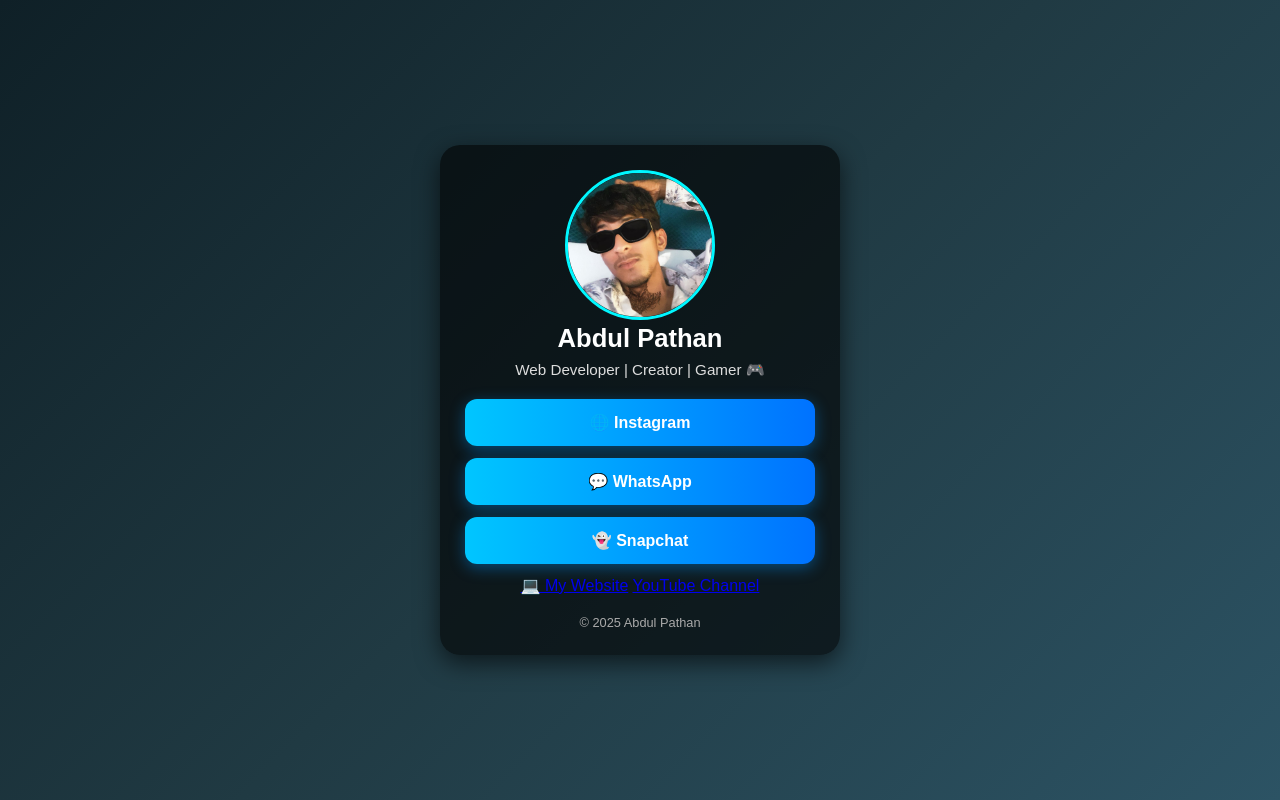
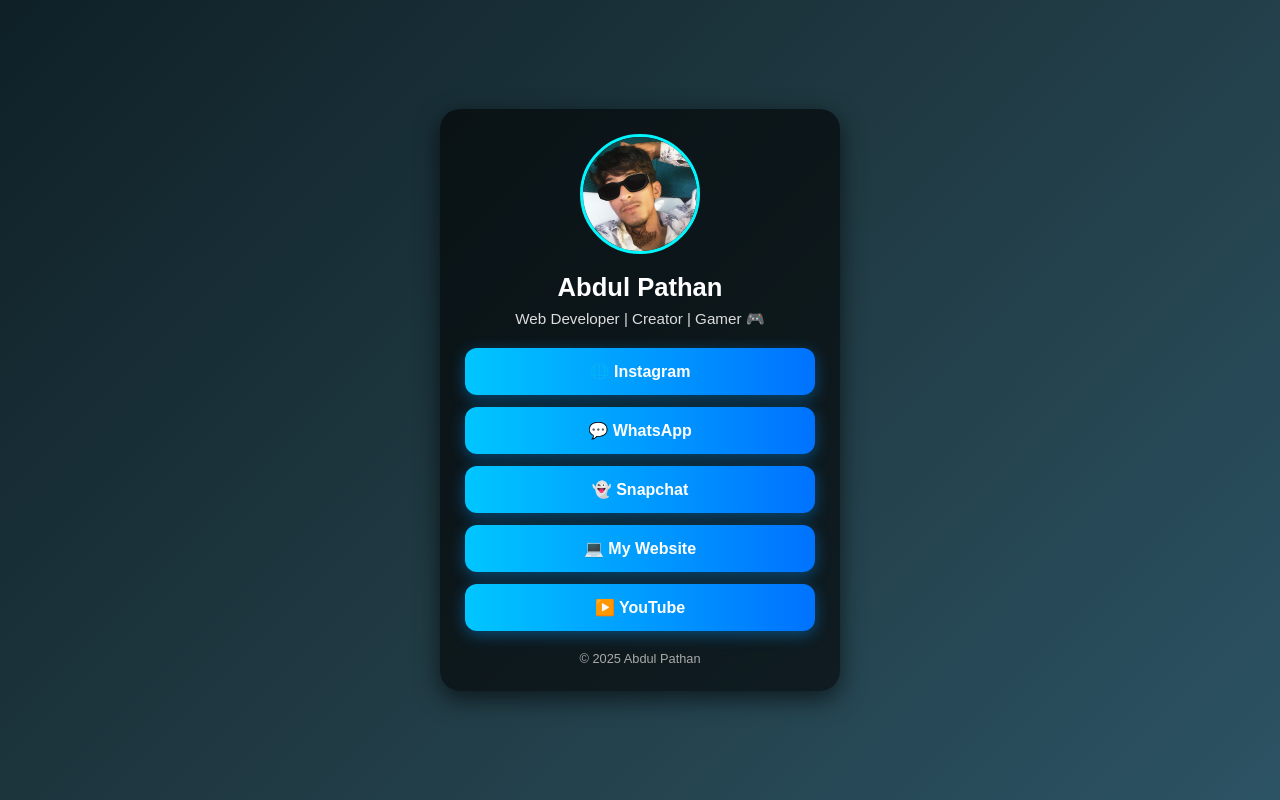
Before and after one commit to pathanabdul0718/myfirstwebsite, a plain HTML site: page index.html in a window 1280 px wide. Drawn offline with Linux system fonts and the light colour scheme.

Commit message:
Update index.html

```diff
--- a/index.html
+++ b/index.html
@@ -5,7 +5,6 @@
   <meta name="viewport" content="width=device-width, initial-scale=1.0">
   <title>Abdul Pathan | Links</title>
   <style>
-    /* Reset */
     * { margin:0; padding:0; box-sizing:border-box; font-family:Arial, sans-serif; }
 
     body {
@@ -77,20 +76,19 @@
   <div class="container">
     <!-- Profile Image -->
     <img src="https://raw.githubusercontent.com/pathanabdul0718/myfirstwebsite/main/WhatsApp%20Image%202025-10-03%20at%2022.18.40_5f3acd44.jpg"
-     alt="Abdul Pathan"
-     style="width:150px; height:150px; border-radius:50%; object-fit:cover; border:3px solid #00f7ff;">
-
+         alt="Abdul Pathan"
+         class="profile-img">
 
     <!-- Name + Bio -->
     <h1>Abdul Pathan</h1>
     <p>Web Developer | Creator | Gamer 🎮</p>
 
-    <!-- Links -->
+    <!-- Social Links -->
     <a href="https://www.instagram.com/iam_abdul_0718" class="link" target="_blank">🌐 Instagram</a>
     <a href="https://wa.me/919016061182" class="link" target="_blank">💬 WhatsApp</a>
     <a href="https://www.snapchat.com/add/pathan_0718" class="link" target="_blank">👻 Snapchat</a>
-    <a href="https://pathanabdul0718.github.io/myfirstwebsite/"cla ss="link" target="_blank">💻 My Website</a>
-    <a href="https://www.youtube.com/@iampathanabdul" cla ss="link" target="_blank">YouTube Channel</a>
+    <a href="https://pathanabdul0718.github.io/myfirstwebsite/" class="link" target="_blank">💻 My Website</a>
+    <a href="https://www.youtube.com/@iampathanabdul" class="link" target="_blank">▶️ YouTube</a>
 
     <!-- Footer -->
     <footer>
```
